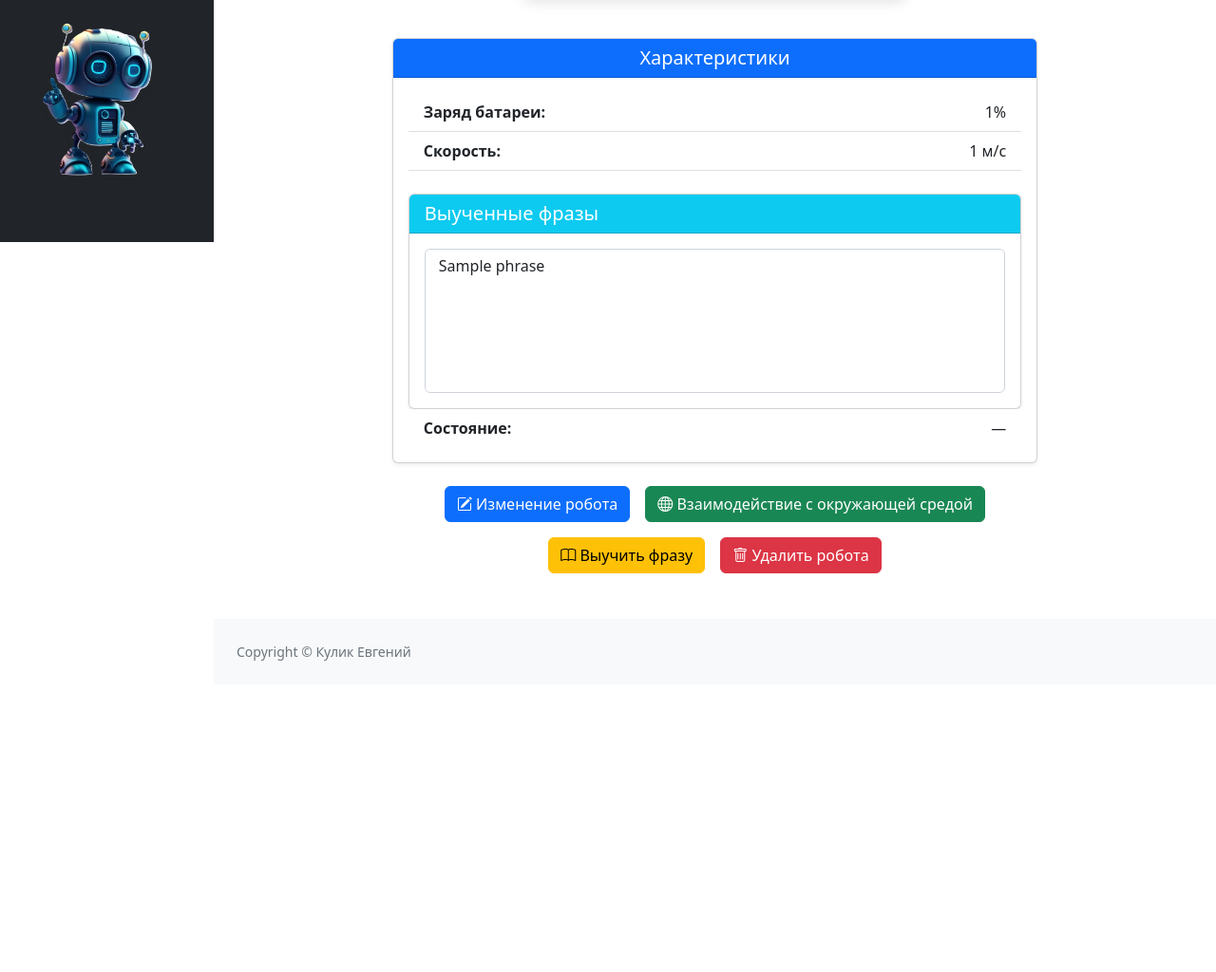
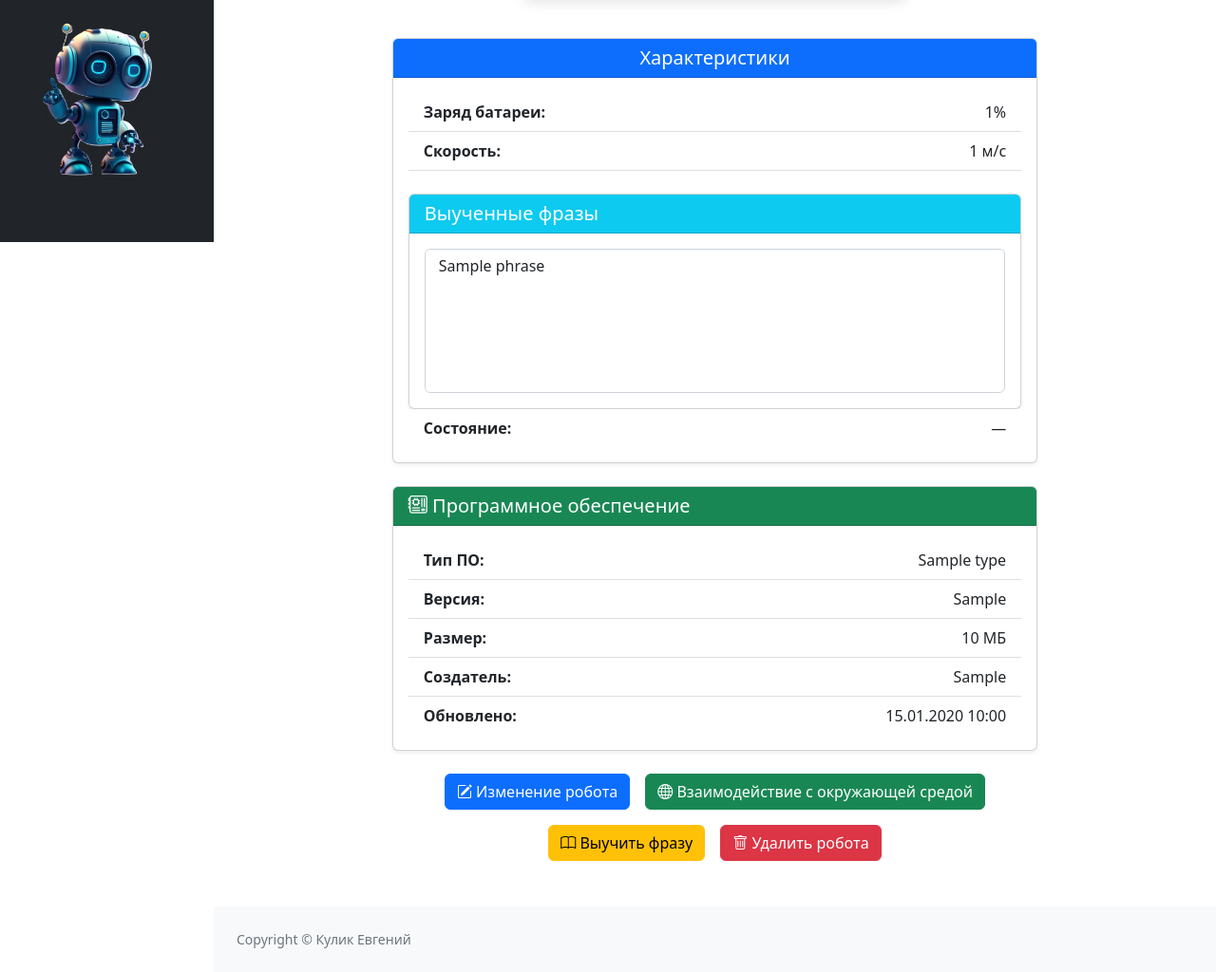
Before and after one commit to Gen1us02/PPOIS_2, a Django app: page /robot/ in a window 1280 px wide. Shown: the part 545-1569 px from the top of the page at 95% size. Before the commit the page ends 1241 px from the top, so only its background shows below. Run offline with Django 5.2, Linux system fonts and the light colour scheme; tables that the repository leaves empty hold one stand-in row (values such as "Sample post"); grey boxes marked "Sample" are stand-in pictures; some libraries are stand-ins or nearby versions.

Commit message:
[feat] add software info for robot page

```diff
--- a/robot/forms.py
+++ b/robot/forms.py
@@ -1,4 +1,5 @@
 from django import forms
+from software.models import Software
 from .models import Robot, Phrases
 
 
@@ -6,10 +7,11 @@ class AddRobotForm(forms.ModelForm):
     name = forms.CharField()
     image = forms.ImageField()
     speed = forms.IntegerField()
+    software = forms.ModelChoiceField(queryset=Software.objects.all(), required=False)
 
     class Meta:
         model = Robot
-        fields = ["name", "image", "speed"]
+        fields = ["name", "image", "speed", "software"]
 
 class AddPhraseForm(forms.ModelForm):
     name = forms.CharField()
--- a/robot/templates/robot/robot.html
+++ b/robot/templates/robot/robot.html
@@ -56,6 +56,49 @@
                         </ul>
                     </div>
                 </div>
+
+                <!-- Блок информации о ПО -->
+                {% if robot.software %}
+                <div class="card shadow-sm mt-4">
+                    <div class="card-header bg-success text-white">
+                        <h3 class="h5 mb-0"><i class="bi bi-motherboard"></i> Программное обеспечение</h3>
+                    </div>
+                    <div class="card-body">
+                        <ul class="list-group list-group-flush">
+                            <li class="list-group-item d-flex justify-content-between align-items-center">
+                                <span class="fw-bold">Тип ПО:</span>
+                                <span>{{ robot.software.software_type.name }}</span>
+                            </li>
+                            <li class="list-group-item d-flex justify-content-between align-items-center">
+                                <span class="fw-bold">Версия:</span>
+                                <span>{{ robot.software.version }}</span>
+                            </li>
+                            <li class="list-group-item d-flex justify-content-between align-items-center">
+                                <span class="fw-bold">Размер:</span>
+                                <span>{{ robot.software.size|default:"—" }} МБ</span>
+                            </li>
+                            <li class="list-group-item d-flex justify-content-between align-items-center">
+                                <span class="fw-bold">Создатель:</span>
+                                <span>{{ robot.software.creator|default:"—" }}</span>
+                            </li>
+                            <li class="list-group-item d-flex justify-content-between align-items-center">
+                                <span class="fw-bold">Обновлено:</span>
+                                <span>{{ robot.software.updated_at|date:"d.m.Y H:i" }}</span>
+                            </li>
+                        </ul>
+                    </div>
+                </div>
+                {% else %}
+                <div class="card shadow-sm mt-4">
+                    <div class="card-header bg-secondary text-white">
+                        <h3 class="h5 mb-0">Программное обеспечение</h3>
+                    </div>
+                    <div class="card-body text-center">
+                        <p class="mb-2">ПО не установлено</p>
+                    </div>
+                </div>
+                {% endif %}
+
                 <div class="d-flex flex-wrap justify-content-center gap-3 mt-4">
                     <a href="{% url "robot:edit_robot" robot.name %}" class="btn btn-primary">
                         <i class="bi bi-pencil-square"></i> Изменение робота
--- a/robot/views.py
+++ b/robot/views.py
@@ -1,9 +1,9 @@
 from django.http import HttpResponseRedirect
 from django.urls import reverse_lazy
 from django.views.generic import DetailView, UpdateView, CreateView, View
+from software.forms import AddSoftwareForm
 from .models import Robot, Phrases
 from .forms import AddRobotForm, AddPhraseForm
-from common.mixins import ContextSoftwareMixin
 
 
 # Create your views here.
@@ -20,10 +20,11 @@ class RobotView(DetailView):
         phrases = Phrases.objects.filter(robot_id=robot)
         context["robot"] = robot
         context["phrases"] = phrases
+        context["form"] = AddSoftwareForm()
         return context
 
 
-class RobotCreateView(ContextSoftwareMixin, CreateView):
+class RobotCreateView(CreateView):
     model = Robot
     template_name = "robot/add_robot.html"
     success_url = reverse_lazy("robot:index")
@@ -38,7 +39,7 @@ class RobotDeleteView(View):
         return HttpResponseRedirect(reverse_lazy("robot:index"))
 
 
-class RobotEditView(ContextSoftwareMixin, UpdateView):
+class RobotEditView(UpdateView):
     model = Robot
     template_name = "robot/add_robot.html"
     success_url = reverse_lazy("robot:index")
--- a/software/models.py
+++ b/software/models.py
@@ -27,3 +27,6 @@ class Software(models.Model):
         db_table = "software"
         verbose_name = "програмное обеспечение"
         verbose_name_plural = "Програмные обеспечения"
+
+    def __str__(self):
+        return f"{self.software_type.name} v{self.version}"
```
Also changed, not shown: common/mixins.py (deleted, +0 -9 lines), robot/templates/robot/add_robot.html (+7 -9 lines), common/__init__.py (deleted).
